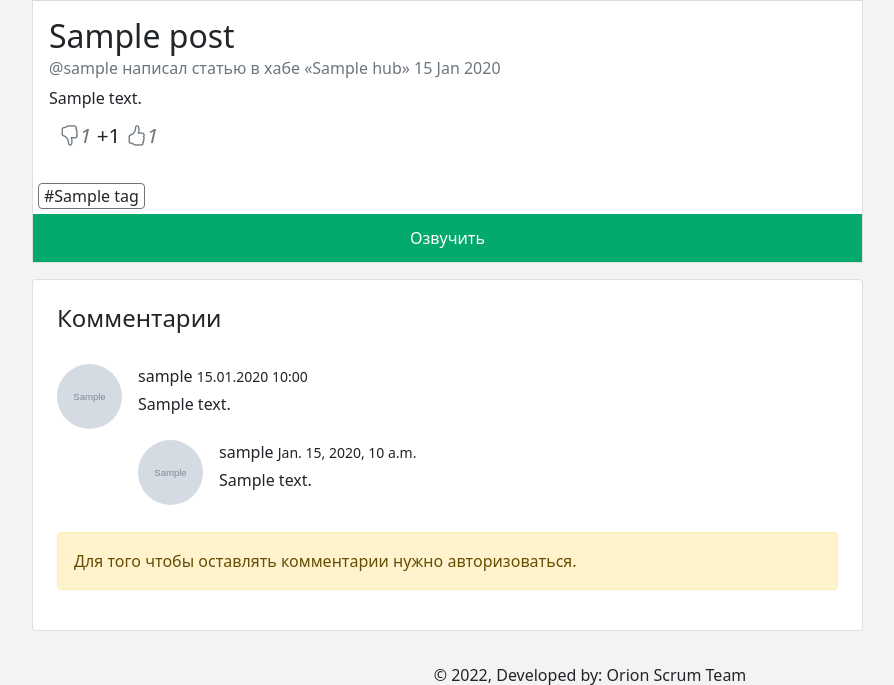
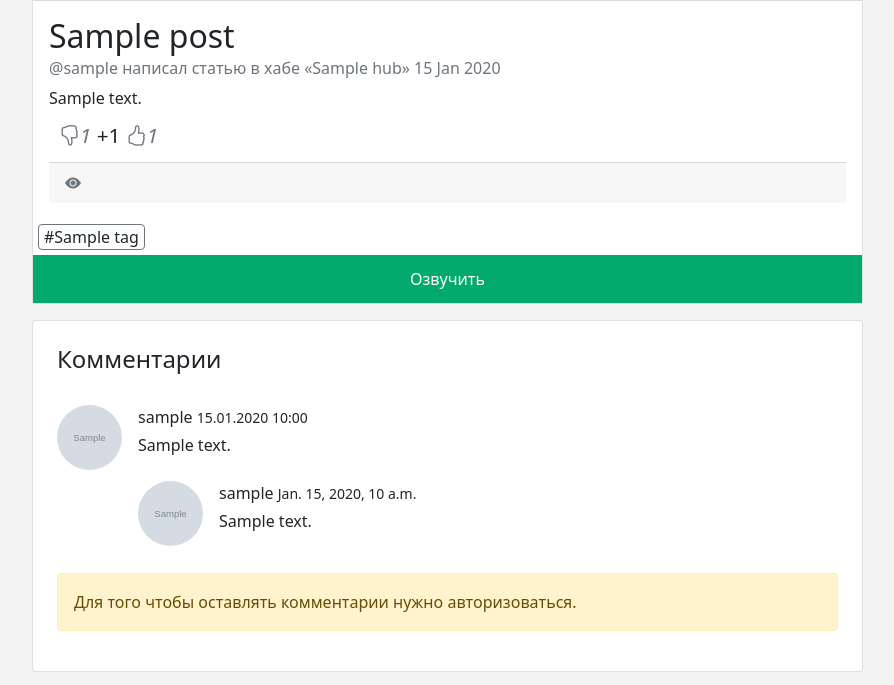
Before and after one commit to nsm23/GeekBrains-Orion-Scrum-Team, a Django app: template orion/templates/posts/index.html in a window 1280 px wide. Shown: the part 718-1403 px from the top of the page, without its empty margins (50-944 px from the left). Run offline with Django 3.2, Linux system fonts and the light colour scheme; the template is opened without the code that fills it: most values are stand-ins (such as "Sample title", 1, 10 or a date in 2020); grey boxes marked "Sample" are stand-in pictures; some libraries are stand-ins or nearby versions.

Commit message:
sprint 6 fixes

```diff
--- a/orion/templates/posts/index.html
+++ b/orion/templates/posts/index.html
@@ -53,6 +53,10 @@
             {% if post.status == 'ACTIVE' %}
                 {% include 'likes/likedislike.html' %}
             {% endif %}
+
+          <div class="card-footer text-muted">
+            <div class="bi bi-eye-fill">{%  get_hit_count for post %}</div>
+          </div>
         </div>
 
     {#  POST TAG LIST  #}
--- a/orion/templates/users/user_profile_header.html
+++ b/orion/templates/users/user_profile_header.html
@@ -22,7 +22,7 @@
                 </a>
             {% endif %}
         {% endif %}
-        {% if request.user.is_superuser %}
+        {% if request.user.is_superuser and request.user != user %}
             {% if not user.is_banned %}
                 <a href="{%  url 'moderation:user_ban' user_id=user.id %}"
                    class="btn btn-outline-danger">
```
Also changed, not shown: orion/moderation/migrations/0002_alter_moderation_decision.py (added), orion/posts/migrations/0013_merge_20220324_1946.py (added), orion/users/migrations/0004_user_is_banned.py (added).
